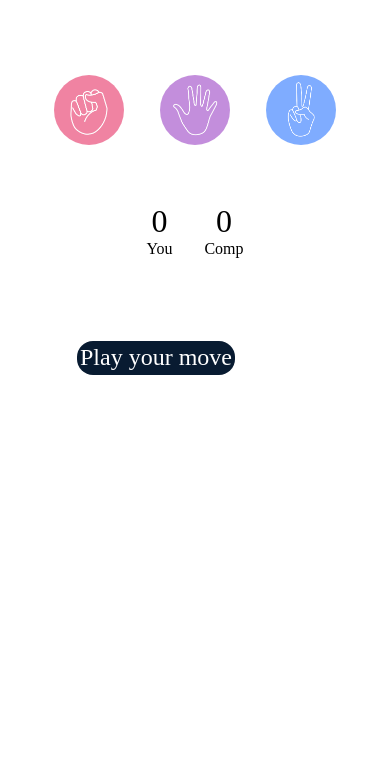
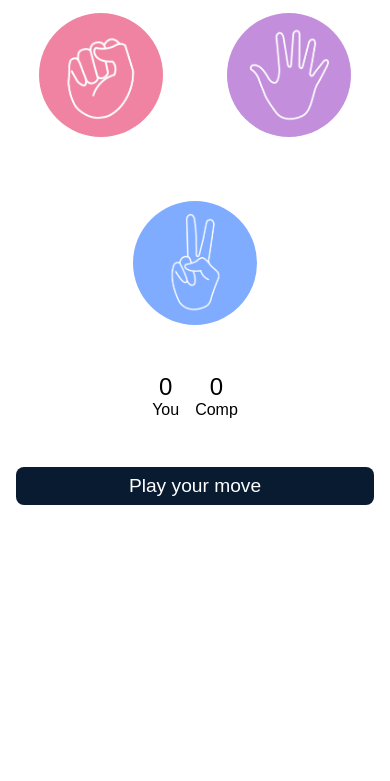
Before and after one commit to Mahesh-1503/Rock-Paper-Scissor, a plain HTML site: page index.html in a window 390 px wide. Shown: the part 63-844 px from the top of the page. Drawn offline with Linux system fonts and the light colour scheme.

Commit message:
Update style.css

```diff
--- a/style.css
+++ b/style.css
@@ -1,156 +1,101 @@
 * {
   margin: 0;
   padding: 0;
+  box-sizing: border-box;
+}
+
+body {
+  font-family: sans-serif;
   text-align: center;
-  box-sizing: border-box; /* Add box-sizing to include padding and border in width and height calculations */
 }
 
 h1 {
   background-color: #081b31;
   color: #fff;
-  height: 10vh; /* Changed to 10vh for better responsiveness */
-  line-height: 10vh; /* Changed to 10vh for better responsiveness */
+  padding: 1rem;
+}
+
+.choices {
+  display: flex;
+  flex-wrap: wrap;
+  justify-content: center;
+  gap: 2rem;
 }
 
 .choice {
-  height: 20vw; /* Changed to 20vw for better responsiveness */
-  width: 20vw; /* Changed to 20vw for better responsiveness */
+  width: 20vw;
+  height: 20vw;
   border-radius: 50%;
   display: flex;
   justify-content: center;
   align-items: center;
+  cursor: pointer;
 }
 
 .choice:hover {
-  cursor: pointer;
   background-color: #081b31;
-  transform: scale(1.1); /* Added a scale transformation for a more prominent hover effect */
+  transform: scale(1.1);
 }
 
 img {
-  height: 80%; /* Changed to 80% to maintain aspect ratio */
-  width: 80%; /* Changed to 80% to maintain aspect ratio */
+  width: 80%;
+  height: 80%;
   object-fit: cover;
   border-radius: 50%;
 }
 
-.choices {
+.score-board {
   display: flex;
+  flex-wrap: wrap;
   justify-content: center;
-  align-items: center;
-  gap: 3rem;
-  margin-top: 5rem;
-  flex-wrap: wrap; /* Add flex-wrap to wrap choices to the next line on smaller screens */
+  gap: 2rem;
+  margin: 2rem 0;
 }
 
-.score-board {
-  display: flex;
-  justify-content: center;
-  align-items: center;
-  font-size: 2rem;
-  margin-top: 3rem;
-  gap: 5rem;
-  flex-wrap: wrap; /* Add flex-wrap to wrap score board to the next line on smaller screens */
+.score {
+  text-align: center;
 }
 
-#user-score,
-#comp-score {
-  font-size: 4rem;
+.score p:first-child {
+  font-size: 2rem;
 }
 
 .msg-container {
-  margin-top: 5rem;
+  margin: 2rem 0;
   padding: 1rem;
-  display: flex;
-  justify-content: center;
-  align-items: center;
-  max-width: 80%;
 }
 
 #msg {
   background-color: #081b31;
   color: #fff;
-  font-size: 2rem;
-  display: inline;
-  padding: 1rem;
-  border-radius: 1rem;
-  text-align: center;
-  word-wrap: break-word;
+  padding: 0.5rem;
+  border-radius: 0.5rem;
+  font-size: 1.2rem;
 }
 
-/* For screens with a maximum width of 480px (e.g., mobile phones) */
-@media (max-width: 480px) {
-  .msg-container {
-    padding: 0.2rem;
-  }
-
-  #msg {
-    font-size: 1rem;
-    padding: 0.2rem;
+/* Media queries for responsiveness */
+@media (max-width: 768px) {
+  .choice {
+    width: 30vw;
+    height: 30vw;
   }
 }
 
-/* Add media queries for responsiveness */
-
-/* For screens with a maximum width of 768px (e.g., tablets) */
-@media (max-width: 768px) {
-  .choice {
-    height: 120px;
-    width: 120px;
+@media (max-width: 480px) {
+  h1 {
+    font-size: 1.5rem;
   }
 
-  img {
-    height: 100px;
-    width: 100px;
-  }
-
-  .choices {
-    gap: 2rem;
+  .choice {
+    width: 40vw;
+    height: 40vw;
   }
 
   .score-board {
-    font-size: 1.5rem;
-    gap: 3rem;
-  }
-
-  #user-score,
-  #comp-score {
-    font-size: 3rem;
-  }
-}
-
-/* For screens with a maximum width of 480px (e.g., mobile phones) */
-@media (max-width: 480px) {
-  h1 {
-    height: 3rem;
-    line-height: 3rem;
-  }
-
-  .choice {
-    height: 90px;
-    width: 90px;
-  }
-
-  img {
-    height: 70px;
-    width: 70px;
-  }
-
-  .choices {
     gap: 1rem;
   }
 
-  .score-board {
-    font-size: 1rem;
-    gap: 2rem;
-  }
-
-  #user-score,
-  #comp-score {
-    font-size: 2rem;
-  }
-
-  #msg {
+  .score p:first-child {
     font-size: 1.5rem;
   }
 }
```
